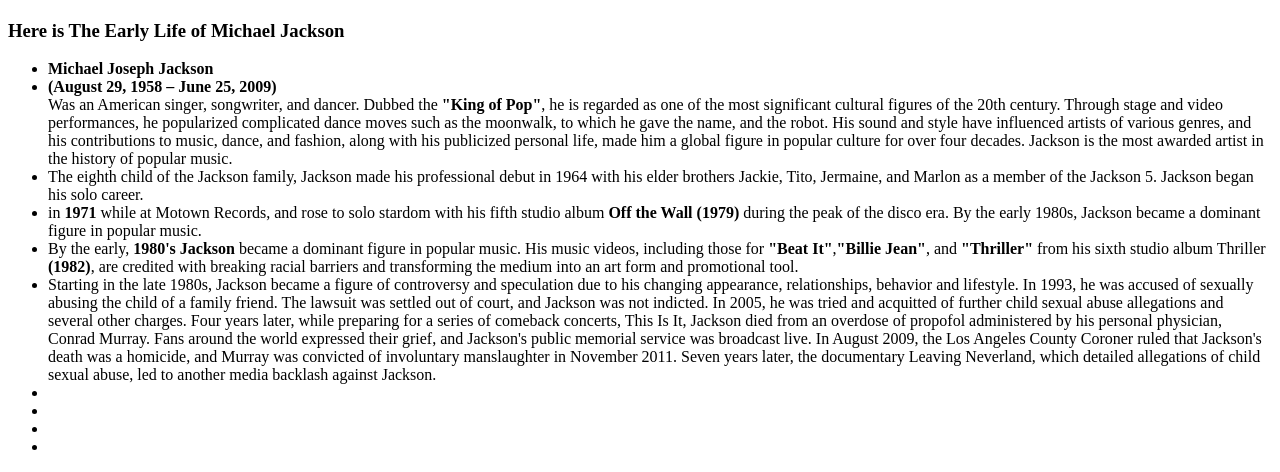
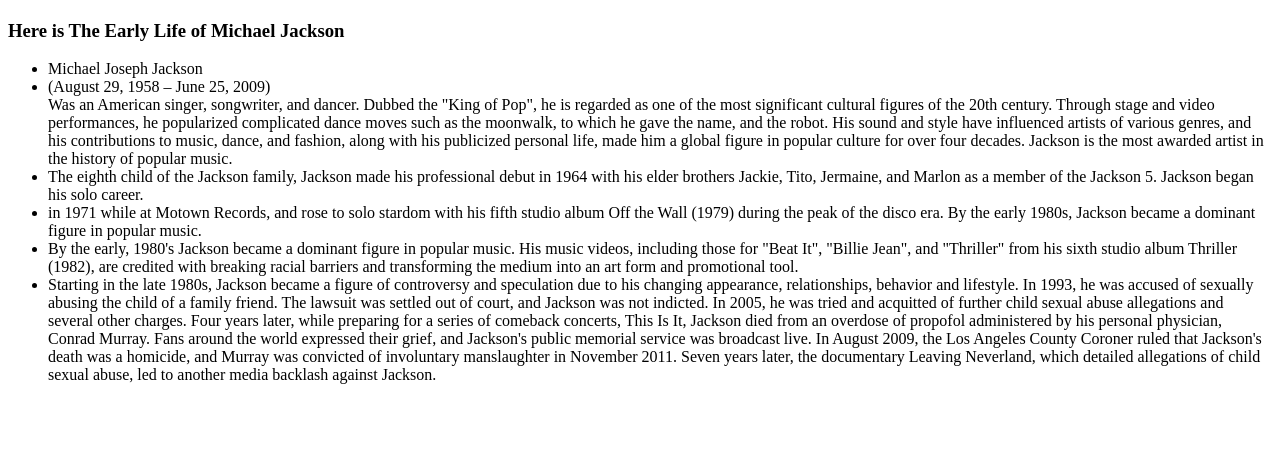
Before and after one commit to bettercallsully/Code-Review-Project, a website: page index.html in a window 1280 px wide. Shown: the part 383-855 px from the top of the page. After the commit the page ends 800 px from the top, so only its background shows below. Drawn offline with Linux system fonts and the light colour scheme.

Commit message:
Removed unsemantic HTML elements

```diff
--- a/index.html
+++ b/index.html
@@ -14,17 +14,13 @@
 <section id="tribute-info">
     <h3 id="headline">Here is The Early Life of Michael Jackson</h3>
     <ul>
-        <li><strong>Michael Joseph Jackson</strong>
-            <li><strong>(August 29, 1958 – June 25, 2009)</strong></li>
-             Was an American singer, songwriter, and dancer. Dubbed the <strong>"King of Pop"</strong>, he is regarded as one of the most significant cultural figures of the 20th century. Through stage and video performances, he popularized complicated dance moves such as the moonwalk, to which he gave the name, and the robot. His sound and style have influenced artists of various genres, and his contributions to music, dance, and fashion, along with his publicized personal life, made him a global figure in popular culture for over four decades. Jackson is the most awarded artist in the history of popular music.</li>
+        <li>Michael Joseph Jackson
+            <li>(August 29, 1958 – June 25, 2009)</li>
+             Was an American singer, songwriter, and dancer. Dubbed the "King of Pop", he is regarded as one of the most significant cultural figures of the 20th century. Through stage and video performances, he popularized complicated dance moves such as the moonwalk, to which he gave the name, and the robot. His sound and style have influenced artists of various genres, and his contributions to music, dance, and fashion, along with his publicized personal life, made him a global figure in popular culture for over four decades. Jackson is the most awarded artist in the history of popular music.</li>
         <li>The eighth child of the Jackson family, Jackson made his professional debut in 1964 with his elder brothers Jackie, Tito, Jermaine, and Marlon as a member of the Jackson 5. Jackson began his solo career.</li>
-        <li>in <strong>1971</strong> while at Motown Records, and rose to solo stardom with his fifth studio album <strong>Off the Wall (1979)</strong> during the peak of the disco era. By the early 1980s, Jackson became a dominant figure in popular music.</li>
-        <li>By the early,<strong> 1980's </strong><strong>Jackson</strong> became a dominant figure in popular music. His music videos, including those for <strong>"Beat It"</strong>,<strong>"Billie Jean"</strong>, and <strong>"Thriller"</strong> from his sixth studio album Thriller <strong>(1982)</strong>, are credited with breaking racial barriers and transforming the medium into an art form and promotional tool.</li>
-        <li>Starting in the late <strong></strong>1980s, Jackson became a figure of controversy and speculation due to his changing appearance, relationships, behavior and lifestyle. In 1993, he was accused of sexually abusing the child of a family friend. The lawsuit was settled out of court, and Jackson was not indicted. In 2005, he was tried and acquitted of further child sexual abuse allegations and several other charges. Four years later, while preparing for a series of comeback concerts, This Is It, Jackson died from an overdose of propofol administered by his personal physician, Conrad Murray. Fans around the world expressed their grief, and Jackson's public memorial service was broadcast live. In August 2009, the Los Angeles County Coroner ruled that Jackson's death was a homicide, and Murray was convicted of involuntary manslaughter in November 2011. Seven years later, the documentary Leaving Neverland, which detailed allegations of child sexual abuse, led to another media backlash against Jackson.</li>
-        <li></li>
-        <li></li>
-        <li></li>
-        <li></li>
+        <li>in 1971 while at Motown Records, and rose to solo stardom with his fifth studio album Off the Wall (1979) during the peak of the disco era. By the early 1980s, Jackson became a dominant figure in popular music.</li>
+        <li>By the early, 1980's Jackson became a dominant figure in popular music. His music videos, including those for "Beat It", "Billie Jean", and "Thriller" from his sixth studio album Thriller (1982), are credited with breaking racial barriers and transforming the medium into an art form and promotional tool.</li>
+        <li>Starting in the late 1980s, Jackson became a figure of controversy and speculation due to his changing appearance, relationships, behavior and lifestyle. In 1993, he was accused of sexually abusing the child of a family friend. The lawsuit was settled out of court, and Jackson was not indicted. In 2005, he was tried and acquitted of further child sexual abuse allegations and several other charges. Four years later, while preparing for a series of comeback concerts, This Is It, Jackson died from an overdose of propofol administered by his personal physician, Conrad Murray. Fans around the world expressed their grief, and Jackson's public memorial service was broadcast live. In August 2009, the Los Angeles County Coroner ruled that Jackson's death was a homicide, and Murray was convicted of involuntary manslaughter in November 2011. Seven years later, the documentary Leaving Neverland, which detailed allegations of child sexual abuse, led to another media backlash against Jackson.</li>
     </ul>
 </main>
 </body>
```
